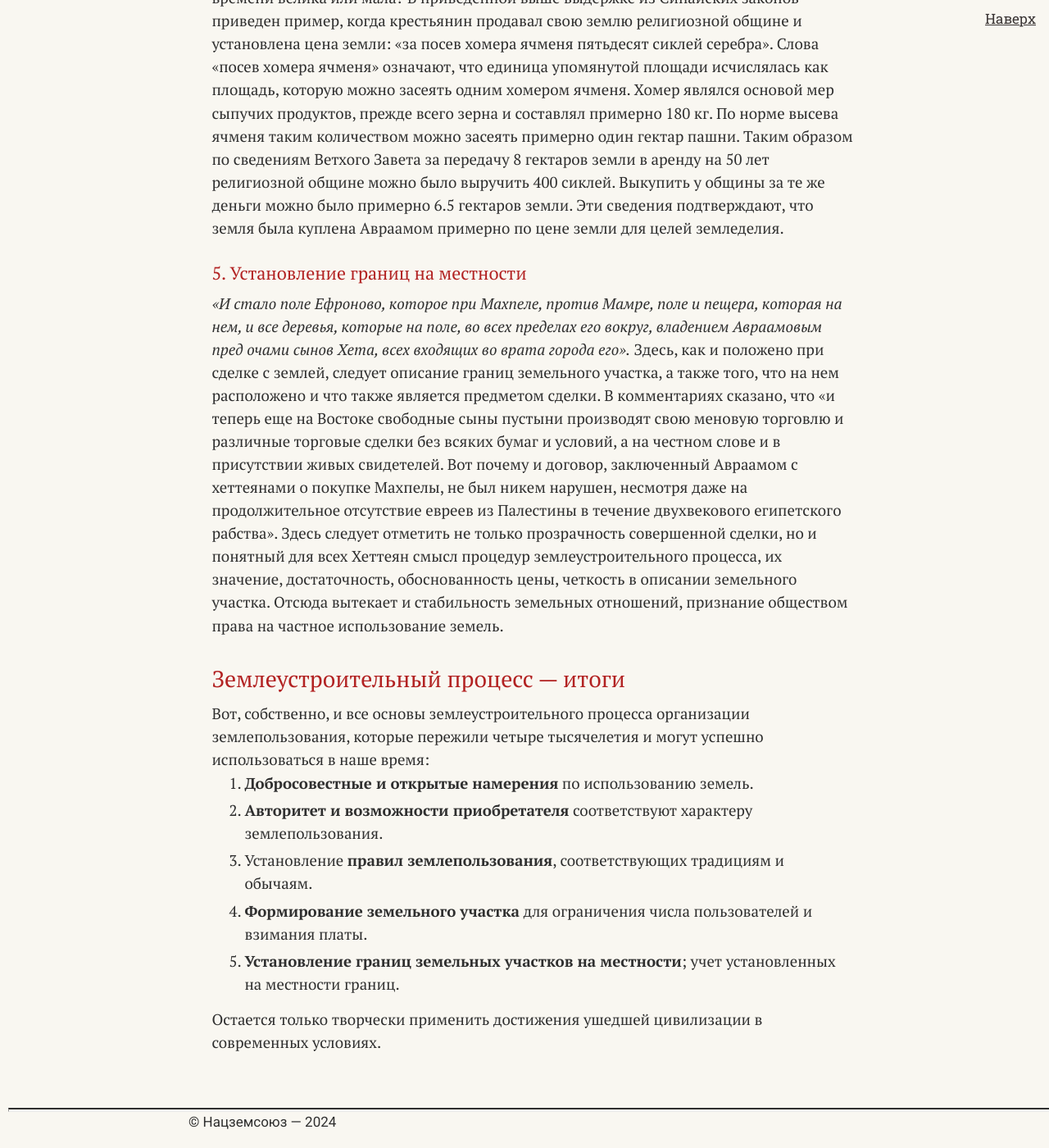
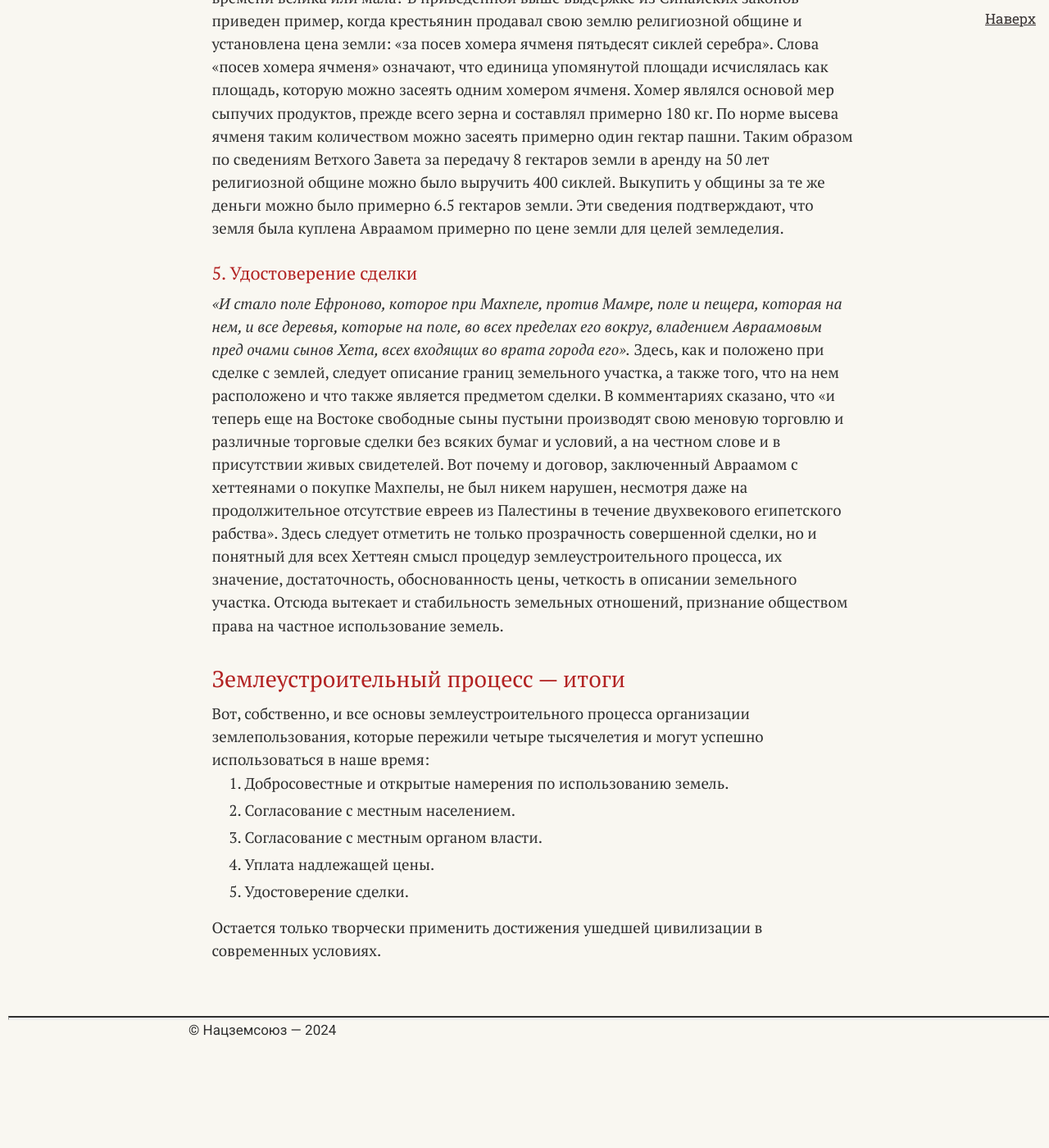
Before and after one commit to SergSi/land-use-art, a Jekyll site: the page built from _materials/2023-09-01-book.md, in a window 1280 px wide and 1400 px high, scrolled down 5553 px. Shown: the whole window at 82% size. Built offline with Jekyll 4.4.1, drawn with Linux system fonts in a browser that asks for light colours; some web fonts are replaced; after the commit the page ends 6840 px from its top, so only the background shows below that; some of the changed text lies outside the part shown.

Commit message:
Update 2023-09-01-book.md

```diff
--- a/_materials/2023-09-01-book.md
+++ b/_materials/2023-09-01-book.md
@@ -22,13 +22,13 @@ permalink: /book/
 
 *«дайте мне в собственность место для гроба между вами…»* Выбор места для погребения Авраамом далеко не случаен. Комментарии к книгам Священного Писания указывают, что «приобретение места для погребения в Палестине было действием, важным в жизни патриархов, потому что оно обязательно напоминало в будущем народу израильскому, что Палестина есть земля обетования, что там дарован Иеговой удел Своему народу». Здесь, с нашей точки зрения блестяще проведенное, говоря современной терминологией, предпроектной обоснование инвестиций. Во-первых, выбранное местность по своим культурно-историческим особенностям не только соответствует цели использования, но и идеально подходит для этого. Во-вторых, местное население по своим обычаям, культурным взглядам заведомо благосклонно отнесется к предстоящему отводу земель. В-третьих, финансовые возможности инвестора обеспечивают приобретение и использование земель в соответствии с инвестиционным замыслом.
 
-### 2. Авторитет приобретателя
+### 2. Согласование с местными жителями
 
 *«чтобы мне умершую мою схоронить от глаз моих»* Следует публичное заявление о целевом назначении испрашиваемого земельного участка. «Сыны Хета отвечали Аврааму и сказали ему: послушай нас, господин наш; ты князь Божий посреди нас…» Прежде чем выразить свое согласие, представители общественности отметили высокий авторитет инвестора, его доброе имя и репутацию. Комментарии к Святому Писанию под редакцией А. П. Лопухина отмечает, что указание «на Бога, на самом деле должно быть правильнее переведено, как прилагательное: «сильный, могущественный», тогда и вся фраза получит надлежащий вид и становится вполне понятна в устах язычников-хеттеев: «ты могущественнейший князь среди нас». Такое обращение… свидетельствует о высоком уважении их к Аврааму».
 
 *«в лучшем из наших погребальных мест похорони умершую твою; никто из нас не откажет тебе в погребальном месте, для погребения (на нем) умершей твоей»* Это успешное завершение общественных слушаний, признание цели предоставления земли.
 
-### 3. Формирование земельного участка
+### 3. Согласование с местной властью
 
 *«Авраам встал и поклонился народу земли той, сынам Хетовым»* После завершения общественных слушаний следует выражение благодарности инвестора представителям общественности, выражение уважения к людям, рядом с которыми он будет соседствовать.
 
@@ -38,7 +38,7 @@ permalink: /book/
 
 *«и отвечал Ефрон Хеттеянин Аврааму вслух сынов Хета, всех входящих во врата города его, и сказал: нет, господин мой, послушай меня: я даю тебе поле и пещеру, которая на нем, даю тебе, пред очами сынов народа моего дарю тебе ее, похорони умершую твою»* Знаменательный, невероятный момент! Инвестор получает  встречное предложение. Глава местной администрации предлагает не только пещеру но и больше —  поле рядом с пещерой. Боле того, все это бесплатно, в дар! Вот что делает авторитет инвестора, отличная предпроектная проработка и определение целевого назначения участка, которое весьма устраивает общественность. Но события развиваются дальше.
 
-### 4. Правила землепользования
+### 4. Уплата надлежащей цены
 
 *«Авраам поклонился пред народом земли той и говорил Ефрону вслух (всего) народа земли той и сказал: если послушаешь, я даю тебе за поле серебро; возьми у меня, и я похороню там умершую мою».* Как указывает комментарий, «дорожа местом погребения, как неотъемлемой собственностью, Авраам не соглашается принимать его, как дар, но желает приобрести за деньги, то есть более верным и прочны путем, после чего право владения Авраама становится для всех ясным и неоспоримым». В этом действии проявляется мудрость Авраама, который несмотря на реальную возможность договориться с представителем исполнительной власти и бесплатно получить участок в собственность, предусмотрительно решает публично оплатить его стоимость, чтобы его права на пользование землей были неоспоримы.
 
@@ -50,7 +50,7 @@ permalink: /book/
 
 *«Авраам выслушал Ефрона; и отвесил Авраам Ефрону серебра, сколько он объявил вслух сынов Хетовых, четыреста сиклей серебра, какое ходит у купцов».* Авраам принимает условия сделки. Публично объявленная сумма уплачивается исполнительной власти. С момента расчета сделка считается совершенной. Была ли цена сделки по меркам того времени велика или мала? В приведенной выше выдержке из Синайских законов приведен пример, когда крестьянин продавал свою землю религиозной общине и установлена цена земли: «за посев хомера ячменя пятьдесят сиклей серебра». Слова «посев хомера ячменя» означают, что единица упомянутой площади исчислялась как площадь, которую можно засеять одним хомером ячменя. Хомер являлся основой мер сыпучих продуктов, прежде всего зерна и составлял примерно 180 кг. По норме высева ячменя таким количеством можно засеять примерно один гектар пашни. Таким образом по сведениям Ветхого Завета за передачу 8 гектаров земли в аренду на 50 лет религиозной общине можно было выручить 400 сиклей. Выкупить у общины за те же деньги можно было примерно 6.5 гектаров земли. Эти сведения подтверждают, что земля была куплена Авраамом примерно по цене земли для целей земледелия.
 
-### 5. Установление границ на местности
+### 5. Удостоверение сделки
 
 *«И стало поле Ефроново, которое при Махпеле, против Мамре, поле и пещера, которая на нем, и все деревья, которые на поле, во всех пределах его вокруг, владением Авраамовым пред очами сынов Хета, всех входящих во врата города его».* Здесь, как и положено при сделке с землей, следует описание границ земельного участка, а также того, что на нем расположено и что также является предметом сделки. В комментариях сказано, что «и теперь еще на Востоке свободные сыны пустыни производят свою меновую торговлю и различные торговые сделки без всяких бумаг и условий, а на честном слове и в присутствии живых свидетелей. Вот почему и договор, заключенный Авраамом с хеттеянами о покупке Махпелы, не был никем нарушен, несмотря даже на продолжительное отсутствие евреев из Палестины в течение двухвекового египетского рабства». Здесь следует отметить не только прозрачность совершенной сделки, но и понятный для всех Хеттеян смысл процедур землеустроительного процесса, их значение, достаточность, обоснованность цены, четкость в описании земельного участка. Отсюда вытекает и стабильность земельных отношений, признание обществом права на частное использование земель.
 
@@ -58,10 +58,10 @@ permalink: /book/
 
 Вот, собственно, и все основы землеустроительного процесса организации землепользования, которые пережили четыре тысячелетия и могут успешно использоваться в наше время:
 
-1. **Добросовестные и открытые намерения** по использованию земель.
-2. **Авторитет и возможности приобретателя** соответствуют характеру землепользования.
-3. Установление **правил землепользования**, соответствующих традициям и обычаям.
-4. **Формирование земельного участка** для ограничения числа пользователей и взимания платы.
-5. **Установление границ земельных участков на местности**; учет установленных на местности границ.
+1. Добросовестные и открытые намерения по использованию земель.
+2. Согласование с местным населением.
+3. Согласование с местным органом власти.
+4. Уплата надлежащей цены.
+5. Удостоверение сделки.
 
 Остается только творчески применить достижения ушедшей цивилизации в современных условиях.
```
